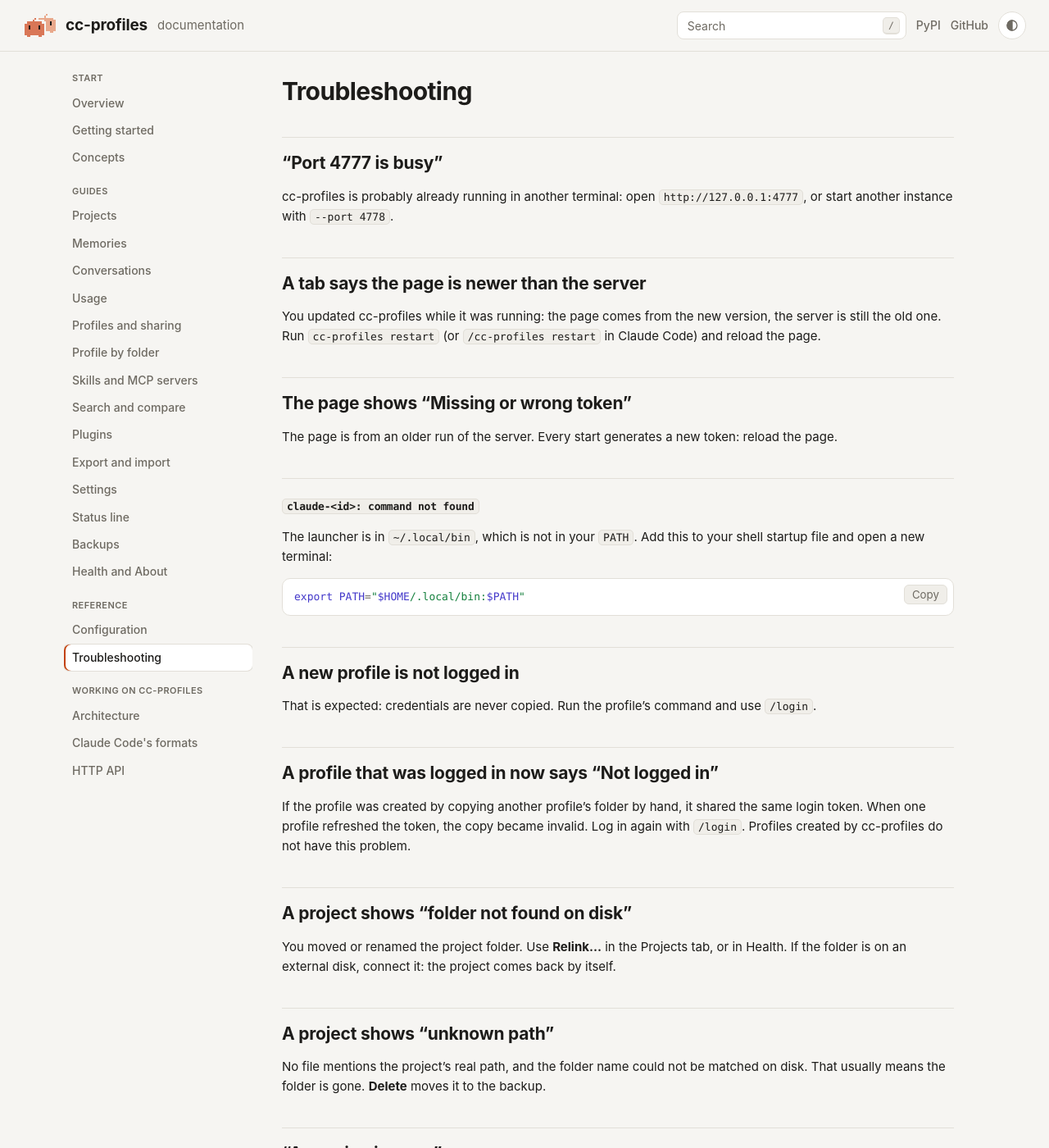
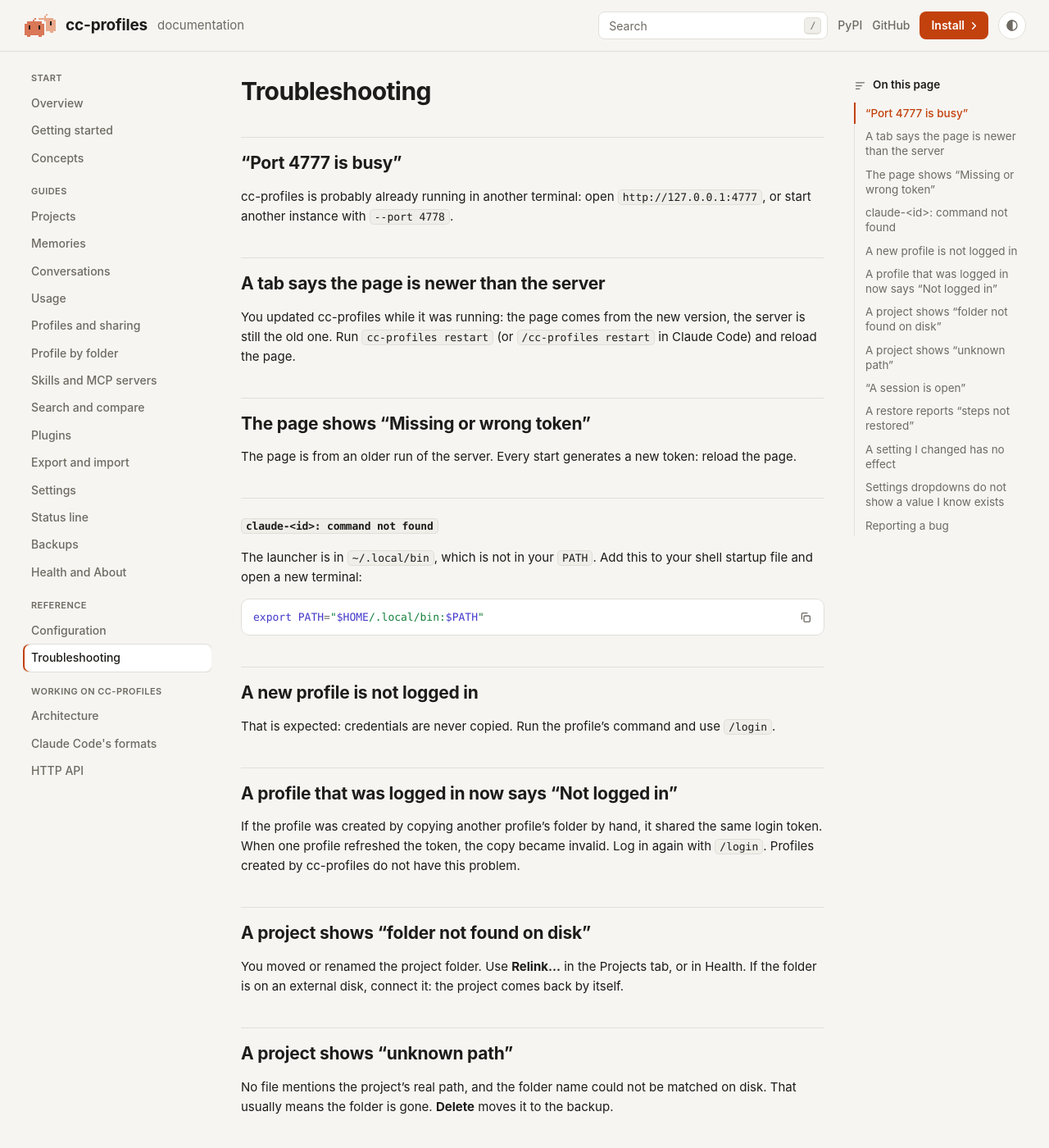
Before and after one commit to andreaiannarone/cc-profiles, a Jekyll site: the page built from docs/troubleshooting.md, in a window 1280 px wide and 1400 px high. Shown: the whole window at 82% size. Built offline with Jekyll 4.4.1, drawn with Linux system fonts in a browser that asks for light colours; our own code applies the rules of GitHub Pages for plain Markdown files.

Commit message:
Docs site: copy icon, On this page, Install button (#27)

```diff
--- a/docs/_layouts/default.html
+++ b/docs/_layouts/default.html
@@ -32,6 +32,7 @@ a search box over search.json, a sidebar from _data/nav.yml, and the page's Mark
   </div>
   <a class="toplink" href="https://pypi.org/project/cc-profiles/">PyPI</a>
   <a class="toplink" href="https://github.com/andreaiannarone/cc-profiles">GitHub</a>
+  <a class="install" href="{{ '/getting-started.html#install' | relative_url }}">Install <svg viewBox="0 0 24 24" fill="none" stroke="currentColor" stroke-width="2.4" stroke-linecap="round" stroke-linejoin="round" aria-hidden="true"><path d="m9 6 6 6-6 6"/></svg></a>
   <button class="iconbtn" id="theme-btn" type="button" title="Theme: system" aria-label="Theme: system">
     <svg viewBox="0 0 24 24" fill="none" stroke="currentColor" stroke-width="2" aria-hidden="true"><circle cx="12" cy="12" r="9"/><path d="M12 3a9 9 0 0 0 0 18z" fill="currentColor"/></svg>
   </button>
@@ -58,6 +59,10 @@ a search box over search.json, a sidebar from _data/nav.yml, and the page's Mark
       <span>·</span><span>Built with Claude Code · Made for Claude Code</span>
     </footer>
   </main>
+  <aside class="toc" id="toc" aria-label="On this page" hidden>
+    <div class="toc-title"><svg viewBox="0 0 24 24" fill="none" stroke="currentColor" stroke-width="2" stroke-linecap="round" aria-hidden="true"><path d="M4 6h16M4 12h11M4 18h7"/></svg>On this page</div>
+    <nav id="toc-list"></nav>
+  </aside>
 </div>
 <script>
 (() => {
@@ -171,19 +176,40 @@ a search box over search.json, a sidebar from _data/nav.yml, and the page's Mark
     if (!box.classList.contains("highlight")) { box = document.createElement("div"); pre.before(box); box.appendChild(pre); }
     box.classList.add("has-copy");
     const btn = document.createElement("button");
-    btn.type = "button"; btn.className = "copy"; btn.textContent = "Copy";
+    const ICON = '<svg viewBox="0 0 24 24" fill="none" stroke="currentColor" stroke-width="2" stroke-linecap="round" stroke-linejoin="round" aria-hidden="true"><rect x="9" y="9" width="11" height="11" rx="2"/><path d="M5 15V6a2 2 0 0 1 2-2h8"/></svg>', DONE = '<svg viewBox="0 0 24 24" fill="none" stroke="currentColor" stroke-width="2.4" stroke-linecap="round" stroke-linejoin="round" aria-hidden="true"><path d="m5 12 5 5 9-10"/></svg>';
+    btn.type = "button"; btn.className = "copy"; btn.innerHTML = ICON; btn.title = "Copy";
     btn.setAttribute("aria-label", "Copy the code");
     btn.addEventListener("click", async () => {
       const ok = await copy(pre.innerText.replace(/\n$/, ""));
-      btn.textContent = ok ? "Copied" : "Press ⌘C";
+      btn.innerHTML = ok ? DONE : ICON; btn.title = ok ? "Copied" : "Press ⌘C to copy";
+      btn.setAttribute("aria-label", ok ? "Copied" : "Selected: press ⌘C to copy");
       btn.classList.toggle("done", ok);
       if (!ok) { const r = document.createRange(); r.selectNodeContents(pre); const sel = getSelection(); sel.removeAllRanges(); sel.addRange(r); }
       clearTimeout(btn.timer);
-      btn.timer = setTimeout(() => { btn.textContent = "Copy"; btn.classList.remove("done"); }, 1600);
+      btn.timer = setTimeout(() => { btn.innerHTML = ICON; btn.title = "Copy"; btn.setAttribute("aria-label", "Copy the code"); btn.classList.remove("done"); }, 1600);
     });
     box.appendChild(btn);
   });
 })();
+(() => {
+  // On this page: the page's h2 and h3, the one being read highlighted while scrolling.
+  const heads = [...document.querySelectorAll(".doc h2[id], .doc h3[id]")];
+  if (heads.length < 2) return;
+  const list = document.getElementById("toc-list");
+  heads.forEach(h => {
+    const a = document.createElement("a");
+    a.href = "#" + h.id; a.textContent = h.textContent; a.className = h.tagName === "H3" ? "sub" : "";
+    list.appendChild(a);
+  });
+  document.getElementById("toc").hidden = false;
+  const links = [...list.children];
+  const mark = () => {
+    let cur = heads[0];
+    for (const h of heads) { if (h.getBoundingClientRect().top < 120) cur = h; else break; }
+    links.forEach((a, i) => { const on = heads[i] === cur; a.classList.toggle("on", on); if (on) a.setAttribute("aria-current", "true"); else a.removeAttribute("aria-current"); });
+  };
+  addEventListener("scroll", mark, { passive: true }); mark();
+})();
 </script>
 </body>
 </html>
--- a/docs/assets/site.css
+++ b/docs/assets/site.css
@@ -55,6 +55,9 @@ a:hover { text-decoration: underline; }
 .grow { flex: 1; }
 .toplink { color: var(--muted); font-weight: 550; font-size: 14px; }
 .toplink:hover { color: var(--text); text-decoration: none; }
+.install { display: inline-flex; align-items: center; gap: 4px; padding: 6px 10px 6px 14px; border-radius: 8px; background: var(--accent); color: var(--on-accent); font-weight: 600; font-size: 14px; white-space: nowrap; }
+.install:hover { text-decoration: none; filter: brightness(1.08); }
+.install svg { width: 15px; height: 15px; }
 .iconbtn { width: 34px; height: 34px; display: inline-flex; align-items: center; justify-content: center; border: 1px solid var(--line);
   background: var(--panel); border-radius: 50%; cursor: pointer; color: var(--muted); }
 .iconbtn:hover { color: var(--text); }
@@ -84,7 +87,7 @@ a:hover { text-decoration: underline; }
 .sresults .snone { padding: 10px; color: var(--muted); font-size: 13.5px; }
 
 /* sidebar like the app's tab groups */
-.layout { display: grid; grid-template-columns: 230px minmax(0, 1fr); gap: 36px; max-width: 1180px; margin: 0 auto; padding: 24px 28px 80px; }
+.layout { display: grid; grid-template-columns: 230px minmax(0, 1fr) 210px; gap: 36px; max-width: 1360px; margin: 0 auto; padding: 24px 28px 80px; }
 .side { position: sticky; top: 76px; align-self: start; max-height: calc(100vh - 92px); overflow: auto; }
 .side summary { display: none; }
 .ngroup { display: grid; gap: 1px; margin-bottom: 16px; }
@@ -95,6 +98,17 @@ a:hover { text-decoration: underline; }
 
 /* the page */
 .doc { min-width: 0; max-width: 820px; }
+/* On this page, on the right */
+.toc { position: sticky; top: 76px; align-self: start; max-height: calc(100vh - 92px); overflow: auto; font-size: 13.5px; }
+.toc[hidden] { display: none; }
+.toc-title { display: flex; align-items: center; gap: 8px; font-weight: 600; color: var(--text); margin: 6px 0 10px; }
+.toc-title svg { width: 15px; height: 15px; color: var(--muted); }
+.toc nav { display: grid; gap: 2px; border-left: 1px solid var(--line); }
+.toc a { display: block; padding: 4px 0 4px 12px; margin-left: -1px; border-left: 2px solid transparent; color: var(--muted); line-height: 1.35; }
+.toc a.sub { padding-left: 24px; font-size: 13px; }
+.toc a:hover { color: var(--text); text-decoration: none; }
+.toc a.on { color: var(--accent); border-left-color: var(--accent); font-weight: 550; }
+@media (max-width: 1199px) { .layout { grid-template-columns: 230px minmax(0, 1fr); max-width: 1180px; } .toc { display: none; } }
 .doc h1 { font-size: 30px; letter-spacing: -0.02em; line-height: 1.2; margin: 6px 0 18px; }
 .doc h2 { font-size: 21px; letter-spacing: -0.01em; margin: 38px 0 12px; padding-top: 14px; border-top: 1px solid var(--line); }
 .doc h3 { font-size: 17px; margin: 28px 0 8px; }
@@ -113,13 +127,13 @@ kbd { padding: 1px 6px; border: 1px solid var(--line); border-bottom-width: 2px;
 .doc pre { padding: 12px 14px; overflow-x: auto; line-height: 1.5; margin: 0 0 16px; }
 /* the Copy button of code blocks: on hover or focus, always on touch screens */
 .doc .has-copy { position: relative; }
-.doc .has-copy > pre { padding-right: 70px; }
-.doc .copy { position: absolute; top: 7px; right: 7px; padding: 3px 9px; font: 600 12px/1.4 inherit; font-family: inherit;
-  color: var(--muted); background: var(--panel-2); border: 1px solid var(--line); border-radius: 6px; cursor: pointer; opacity: 0; transition: opacity .12s; }
-.doc .has-copy:hover .copy, .doc .copy:focus-visible, .doc .copy.done { opacity: 1; }
+.doc .has-copy > pre { padding-right: 48px; }
+.doc .copy { position: absolute; top: 8px; right: 8px; width: 28px; height: 28px; display: inline-flex; align-items: center; justify-content: center; padding: 0;
+  color: var(--muted); background: transparent; border: 0; border-radius: 6px; cursor: pointer; }
+.doc .copy svg { width: 16px; height: 16px; }
+.doc .copy:hover { background: var(--panel-2); }
 .doc .copy:hover { color: var(--text); }
-.doc .copy.done { color: var(--ok); border-color: var(--ok); }
-@media (hover: none) { .doc .copy { opacity: 1; } }
+.doc .copy.done { color: var(--ok); }
 .doc .highlight pre { border: 0; margin: 0; background: none; }
 .doc .highlight { margin: 0 0 16px; }
 .doc table { width: 100%; border-collapse: separate; border-spacing: 0; margin: 0 0 18px; background: var(--panel);
@@ -140,6 +154,10 @@ kbd { padding: 1px 6px; border: 1px solid var(--line); border-bottom-width: 2px;
 @media (max-width: 860px) {
   .top { padding: 12px 16px; }
   .top .sub, .toplink, .grow, .skey { display: none; }
+  .install { padding: 6px 10px; }
+}
+@media (max-width: 560px) {
+  .install { display: none; }  /* phones: the search needs the room; Getting started is in the menu */
   .search { flex: 1 1 auto; }
   .sresults { position: fixed; left: 16px; right: 16px; top: 62px; width: auto; }
   .layout { grid-template-columns: 1fr; gap: 12px; padding: 14px 16px 60px; }
```
Also changed, not shown: tests/test_tooling.py (+3 -1 lines), CHANGELOG.md.
